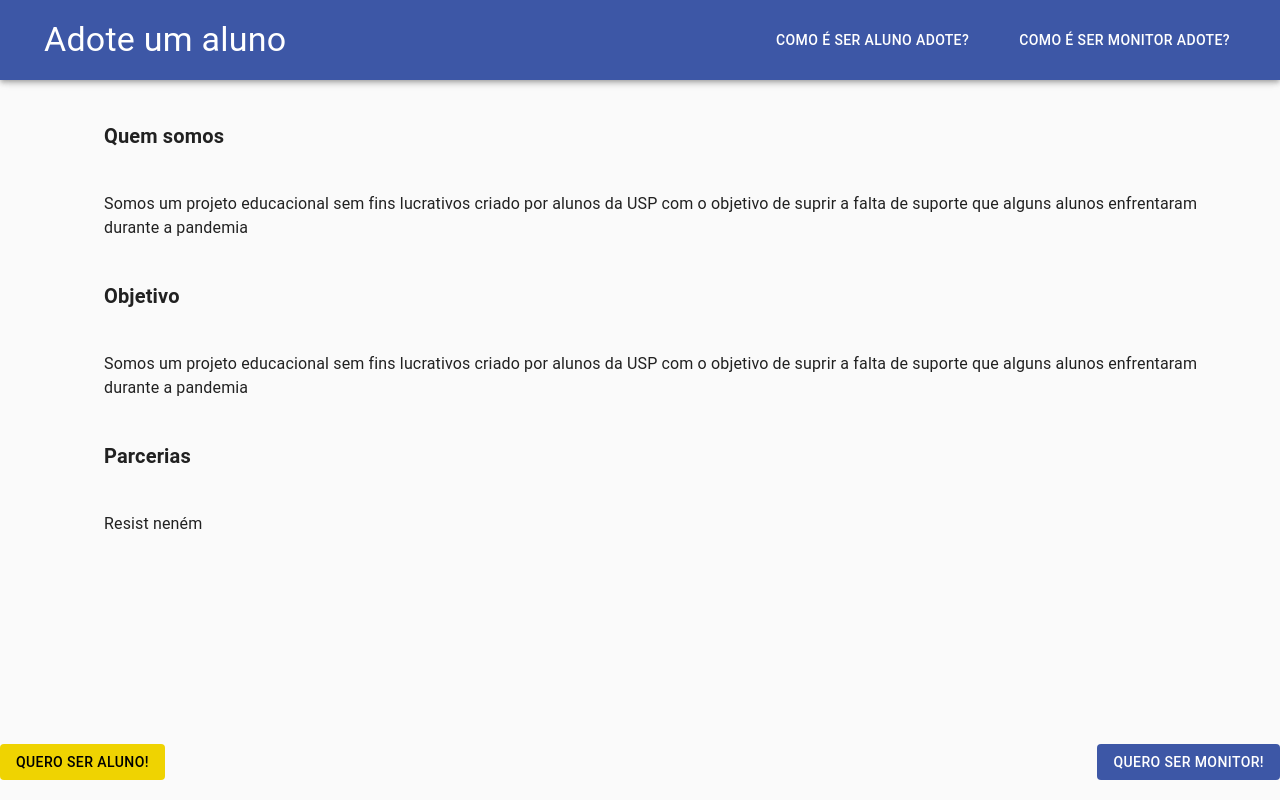
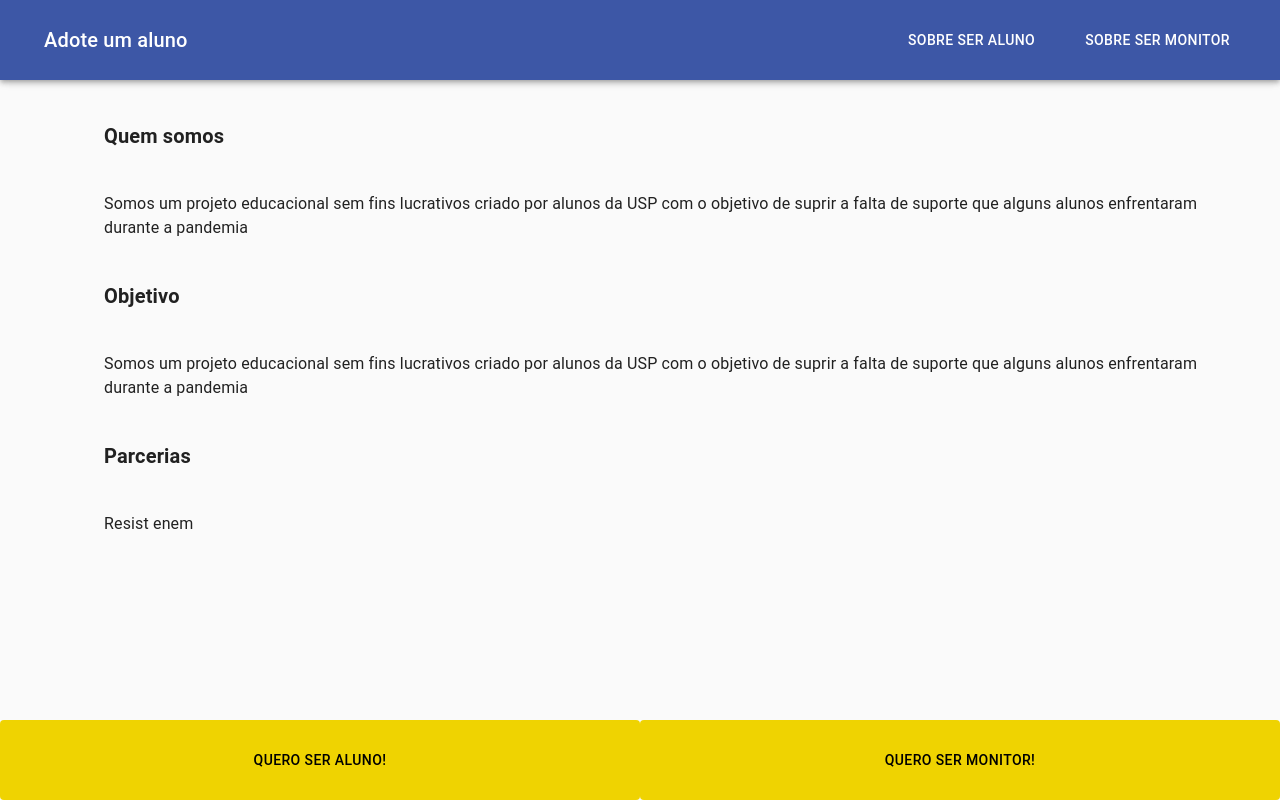
Before and after one commit to igorsalbr/adote-front, a React (Create React App) app in the folder client/: page / in a window 1280 px wide. Built offline with nearby package versions, Linux system fonts and the light colour scheme; what redux-api-middleware would draw is missing.

Commit message:
readme and home updates

```diff
--- a/client/src/components/AppNavbar.js
+++ b/client/src/components/AppNavbar.js
@@ -105,14 +105,14 @@ export default function AppNavbar() {
       <div className={classes.container}>
       <Toolbar className={classes.center}>
         <Link className={classes.link} to={'/'} onClick={()=> setYellow('home')}>
-        <Typography variant="h4">Adote um aluno</Typography>
+        <Typography variant="h6">Adote um aluno</Typography>
         </Link>
 
 
       </Toolbar>
 
-      <Link className={yellow === 'aluno' ? classes.yellowlink1 : classes.link1} onClick={()=> setYellow('aluno')} to='/quero-ser-aluno'><Typography variant="button">Como é ser aluno adote?</Typography></Link>
-      <Link className={yellow === 'monitor' ? classes.yellowlink2 : classes.link2} onClick={()=> setYellow('monitor')}  to='/quero-ser-monitor'><Typography variant="button">Como é ser monitor adote?</Typography></Link>
+      <Link className={yellow === 'aluno' ? classes.yellowlink1 : classes.link1} onClick={()=> setYellow('aluno')} to='/quero-ser-aluno'><Typography variant="button">Sobre ser aluno</Typography></Link>
+      <Link className={yellow === 'monitor' ? classes.yellowlink2 : classes.link2} onClick={()=> setYellow('monitor')}  to='/quero-ser-monitor'><Typography variant="button">Sobre ser monitor</Typography></Link>
       </div>
     </AppBar>
   );
--- a/client/src/pages/Home.js
+++ b/client/src/pages/Home.js
@@ -34,13 +34,13 @@ const useStyles = makeStyles((theme) =>
       position: 'fixed',
       bottom:'0',
       right:'0',
-      maxWidth:'400px',
-      margin: "20px auto",
-      backgroundColor:'#3d57a6',
+      width:'50%',
+      height:'10%',
+      backgroundColor:'#efd301',
+      color:'black' ,
+      '&:hover':{
+        backgroundColor:"  #3d57a6 ",
       color:'white' ,
-      '&:hover':{
-        backgroundColor:"  #efd301 ",
-      color:'black' ,
       },
 
 
@@ -49,8 +49,8 @@ const useStyles = makeStyles((theme) =>
       position: 'fixed',
       bottom:'0',
       left:'0',
-      maxWidth:'400px',
-      margin: "20px auto",
+      width:'50%',
+      height:'10%',
       backgroundColor:'#efd301',
       color:'black' ,
       '&:hover':{
@@ -97,7 +97,7 @@ export default function Home() {
 
         <Typography variant="h6" className={classes.list1}><b>Parcerias</b></Typography>
 
-        <Typography variant="body1" className={classes.list1}>Resist neném</Typography>
+        <Typography variant="body1" className={classes.list1}>Resist enem</Typography>
        </div>
 
 
```
Also changed, not shown: 1 other file (tests, documents, lock files or other folders).
